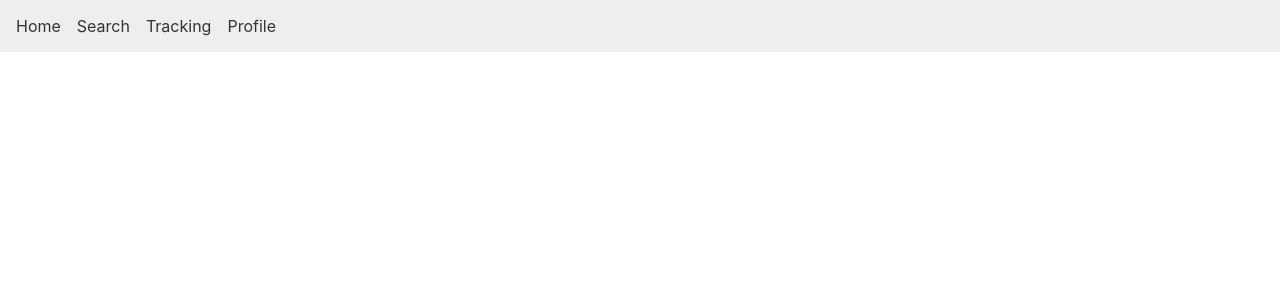
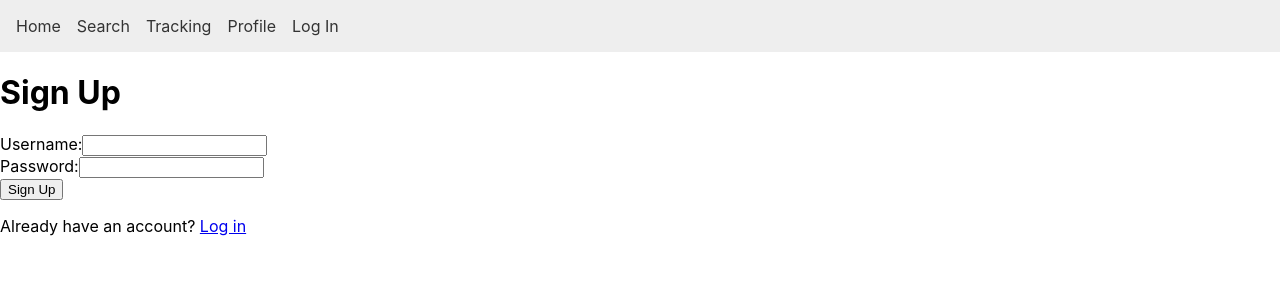
Before and after one commit to quantumKrish/SWE_Project, a React (Create React App) app in the folder petminder-FE/: page /signup in a window 1280 px wide. Shown: the top 300 px of the page. Built offline with nearby package versions, Linux system fonts and the light colour scheme.

Commit message:
Add files via upload

```diff
--- a/petminder-FE/src/App.js
+++ b/petminder-FE/src/App.js
@@ -7,6 +7,8 @@ import SearchPetMinders from './pages/SearchPetMinders';
 import BookPetMinder from './pages/BookPetMinder';
 import Tracking from './pages/Tracking';
 import Profile from './pages/Profile';
+import LogIn from './pages/LogIn';
+import SignUp from './pages/SignUp';
 
 import { UserProvider } from './pages/UserContext';
 
@@ -21,6 +23,8 @@ function App() {
           <Route path="/book" element={<BookPetMinder />} />
           <Route path="/tracking" element={<Tracking />} />
           <Route path="/profile" element={<Profile />} />
+          <Route path="/login" element={<LogIn />} />
+          <Route path="/signup" element={<SignUp />} />
         </Routes>
       </Router>
     </UserProvider>
--- a/petminder-FE/src/components/Navbar.js
+++ b/petminder-FE/src/components/Navbar.js
@@ -8,6 +8,7 @@ function Navbar() {
       <Link to="/search" style={{ marginRight: '1rem' }}>Search</Link>
       <Link to="/tracking" style={{ marginRight: '1rem' }}>Tracking</Link>
       <Link to="/profile" style={{ marginRight: '1rem' }}>Profile</Link>
+      <Link to="/login">Log In</Link>
     </nav>
   );
 }
--- /dev/null
+++ b/petminder-FE/src/pages/LogIn.js
@@ -0,0 +1,42 @@
+import React, { useContext } from "react";
+import { Link } from "react-router-dom";
+import { UserContext } from "./UserContext";
+
+function LogIn() {
+    const {user, login} = useContext(UserContext);
+    const data = {
+        id: 123456,
+        name: "John",
+        role: "minder"
+    };
+
+    const handleLogin = () => {
+        login(data);
+    }
+
+    return (
+        <div>
+        <h1>Log In</h1>
+
+        <label>
+            Username:
+            <input type="text" name="username" />
+        </label>
+        <br />
+        <label>
+            Password:
+            <input type="password" name="password" />
+        </label>
+        <br />
+        <button onClick={handleLogin}>Log In</button>
+
+        <p>
+            Don't have an account? <Link to="/signup">Sign up</Link>
+        </p>
+        </div>
+    );
+}
+
+export default LogIn;
+// In the above snippet, we have a simple LogIn component that displays a form for users to enter their username and password.
+//  The form doesn't actually submit data to a server; it's just a placeholder for now.
--- a/petminder-FE/src/pages/Profile.js
+++ b/petminder-FE/src/pages/Profile.js
@@ -7,6 +7,7 @@ function Profile() {
   return (
     <div>
       <h2>Profile</h2>
+      <p><strong>ID:</strong> {user.id}</p>
       <p><strong>Name:</strong> {user.name || 'Guest'}</p>
       <p><strong>Role:</strong> {user.role}</p>
       {/*
--- /dev/null
+++ b/petminder-FE/src/pages/SignUp.js
@@ -0,0 +1,30 @@
+import React from "react";
+import { Link } from "react-router-dom";
+
+function SignUp(){
+    return (
+        <div>
+            <h1>Sign Up</h1>
+            <form>
+                <label>
+                    Username:
+                    <input type="text" name="username" />
+                </label>
+                <br />
+                <label>
+                    Password:
+                    <input type="password" name="password" />
+                </label>
+                <br />
+                <button type="submit">Sign Up</button>
+            </form>
+            <p>
+                Already have an account? <Link to="/login">Log in</Link>
+            </p>
+        </div>
+    );
+}
+
+export default SignUp;
+// In the above snippet, we have a simple SignUp component that displays a form for users to enter a username and password.
+//  The form doesn't actually submit data to a server; it's just a placeholder for now.
```
